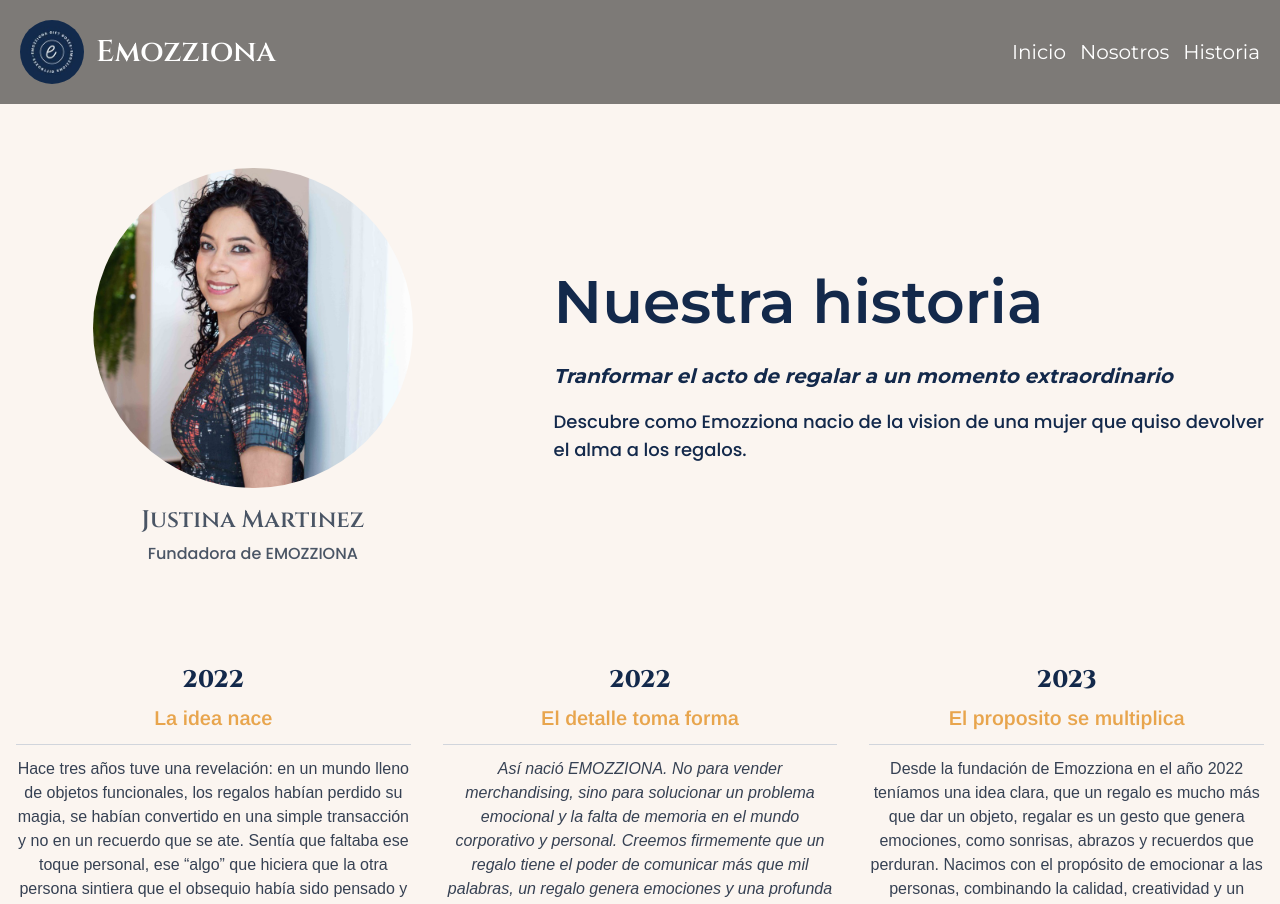
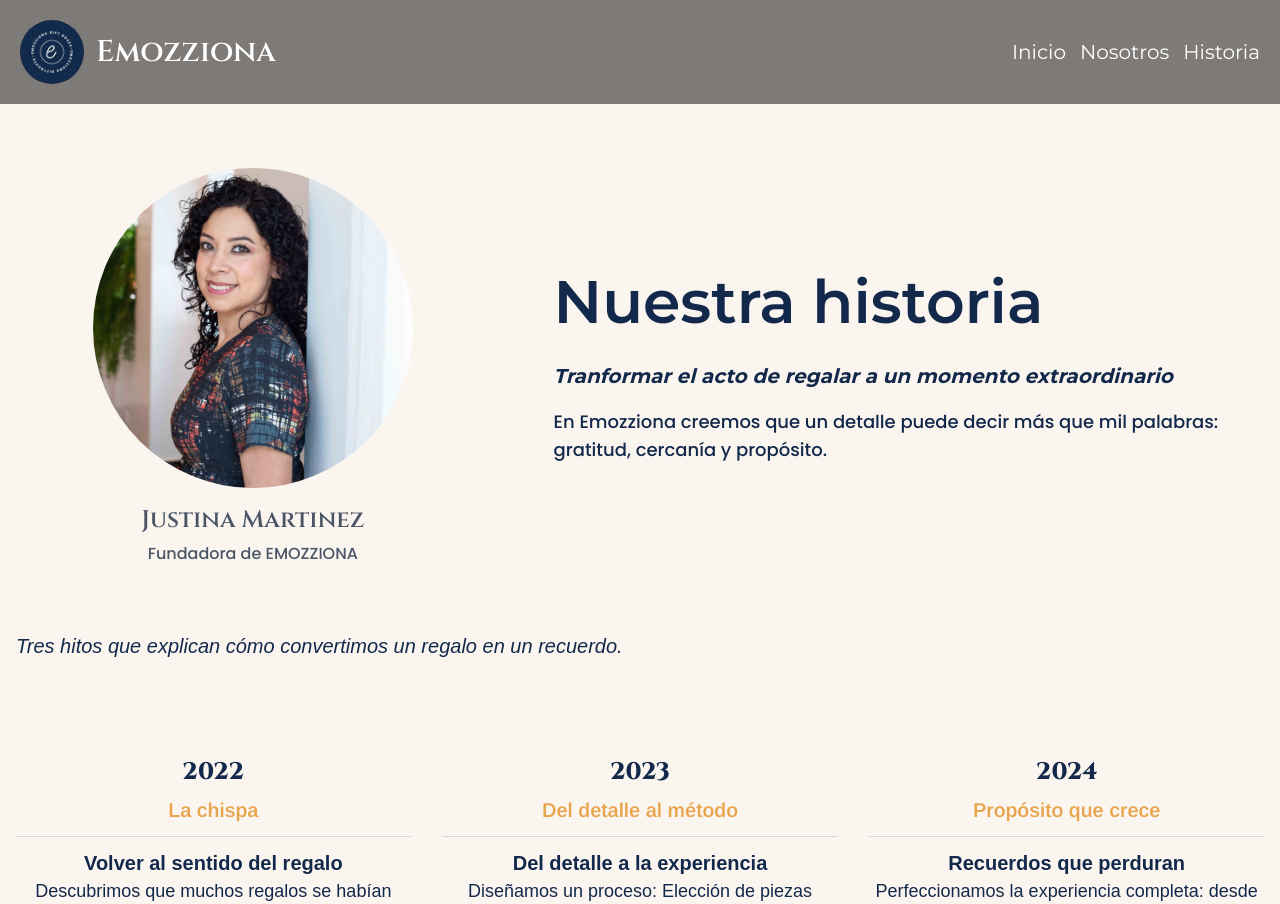
Before and after one commit to aaronJau21/Emozziona_v2, a Next.js app: page /history in a window 1280 px wide. Shown: the top 904 px of the page. Built offline with nearby package versions, Linux system fonts and the light colour scheme.

Commit message:
Cambio de estilos

```diff
--- a/src/components/history/HeroHistory.tsx
+++ b/src/components/history/HeroHistory.tsx
@@ -36,12 +36,14 @@ export const HeroHistory = () => {
           <p
             className={`mt-4 text-base md:text-lg text-primary ${popping.className} `}
           >
-            Descubre como Emozziona nacio de la vision de una mujer que quiso
-            devolver el alma a los regalos.
+            En Emozziona creemos que un detalle puede decir más que mil
+            palabras: gratitud, cercanía y propósito.
           </p>
         </div>
       </div>
-
+      <h2 className="my-16 text-xl italic text-primary">
+        Tres hitos que explican cómo convertimos un regalo en un recuerdo.
+      </h2>
       <div className="mt-16 md:mt-24">
         <div className="grid grid-cols-1 md:grid-cols-3 gap-12 md:gap-8">
           <div className="flex flex-col items-center text-center">
@@ -53,38 +55,16 @@ export const HeroHistory = () => {
             <h4
               className={`text-xl font-semibold text-secondary mb-3 ${arimo.className}`}
             >
-              La idea nace
+              La chispa
             </h4>
             <div className="border-t border-gray-300 pt-3">
-              <p className="text-gray-700">
-                Hace tres años tuve una revelación: en un mundo lleno de objetos
-                funcionales, los regalos habían perdido su magia, se habían
-                convertido en una simple transacción y no en un recuerdo que se
-                ate. Sentía que faltaba ese toque personal, ese “algo” que
-                hiciera que la otra persona sintiera que el obsequio había sido
-                pensado y creado solo para ella.
+              <p className="text-xl font-bold text-primary">
+                Volver al sentido del regalo
               </p>
-            </div>
-          </div>
-
-          <div className="flex flex-col items-center text-center">
-            <h3
-              className={`text-2xl font-bold text-primary mb-2 ${trajan.className}`}
-            >
-              2022
-            </h3>
-            <h4
-              className={`text-xl font-semibold text-secondary mb-3 ${arimo.className}`}
-            >
-              El detalle toma forma
-            </h4>
-            <div className="border-t border-gray-300 pt-3">
-              <p className="text-gray-700 italic">
-                Así nació EMOZZIONA. No para vender merchandising, sino para
-                solucionar un problema emocional y la falta de memoria en el
-                mundo corporativo y personal. Creemos firmemente que un regalo
-                tiene el poder de comunicar más que mil palabras, un regalo
-                genera emociones y una profunda conexión Nuestra filosofía
+              <p className="text-primary text-lg">
+                Descubrimos que muchos regalos se habían vuelto una simple
+                transacción. Decidimos crear detalles con significado, pensados
+                para la persona que los recibe.
               </p>
             </div>
           </div>
@@ -98,16 +78,39 @@ export const HeroHistory = () => {
             <h4
               className={`text-xl font-semibold text-secondary mb-3 ${arimo.className}`}
             >
-              El proposito se multiplica
+              Del detalle al método
             </h4>
             <div className="border-t border-gray-300 pt-3">
-              <p className="text-gray-700">
-                Desde la fundación de Emozziona en el año 2022 teníamos una idea
-                clara, que un regalo es mucho más que dar un objeto, regalar es
-                un gesto que genera emociones, como sonrisas, abrazos y
-                recuerdos que perduran. Nacimos con el propósito de emocionar a
-                las personas, combinando la calidad, creatividad y un estilo
-                auténtico, dejando una huella positiva en el mundo.
+              <p className="text-xl font-bold text-primary">
+                Del detalle a la experiencia
+              </p>
+              <p className="text-primary text-lg">
+                Diseñamos un proceso: Elección de piezas útiles, mensajes con
+                propósito y empaques que provocan un WOW auténtico. Las primeras
+                empresas confiaron en nosotros.
+              </p>
+            </div>
+          </div>
+
+          <div className="flex flex-col items-center text-center">
+            <h3
+              className={`text-2xl font-bold text-primary mb-2 ${trajan.className}`}
+            >
+              2024
+            </h3>
+            <h4
+              className={`text-xl font-semibold text-secondary mb-3 ${arimo.className}`}
+            >
+              Propósito que crece
+            </h4>
+            <div className="border-t border-gray-300 pt-3">
+              <p className="text-xl font-bold text-primary">
+                Recuerdos que perduran
+              </p>
+              <p className="text-primary text-lg">
+                Perfeccionamos la experiencia completa: desde la historia detrás
+                de cada pieza hasta un embalaje memorable y coherente con la
+                marca. Hoy seguimos creando recuerdos que perduran.
               </p>
             </div>
           </div>
--- a/src/components/history/PropositoHistory.tsx
+++ b/src/components/history/PropositoHistory.tsx
@@ -4,9 +4,7 @@ export const PropositoHistory = () => {
       <div className="container mx-auto px-6">
         {/* Encabezado */}
         <div className="text-center max-w-3xl mx-auto mb-16">
-          <p className="text-sm font-semibold text-gray-500 tracking-wide mb-2">
-            EMOZZIONA
-          </p>
+
           <h2 className="text-3xl md:text-4xl font-extrabold text-gray-900 mb-4">
             Pilares que convierten un regalo en un recuerdo
           </h2>
```
